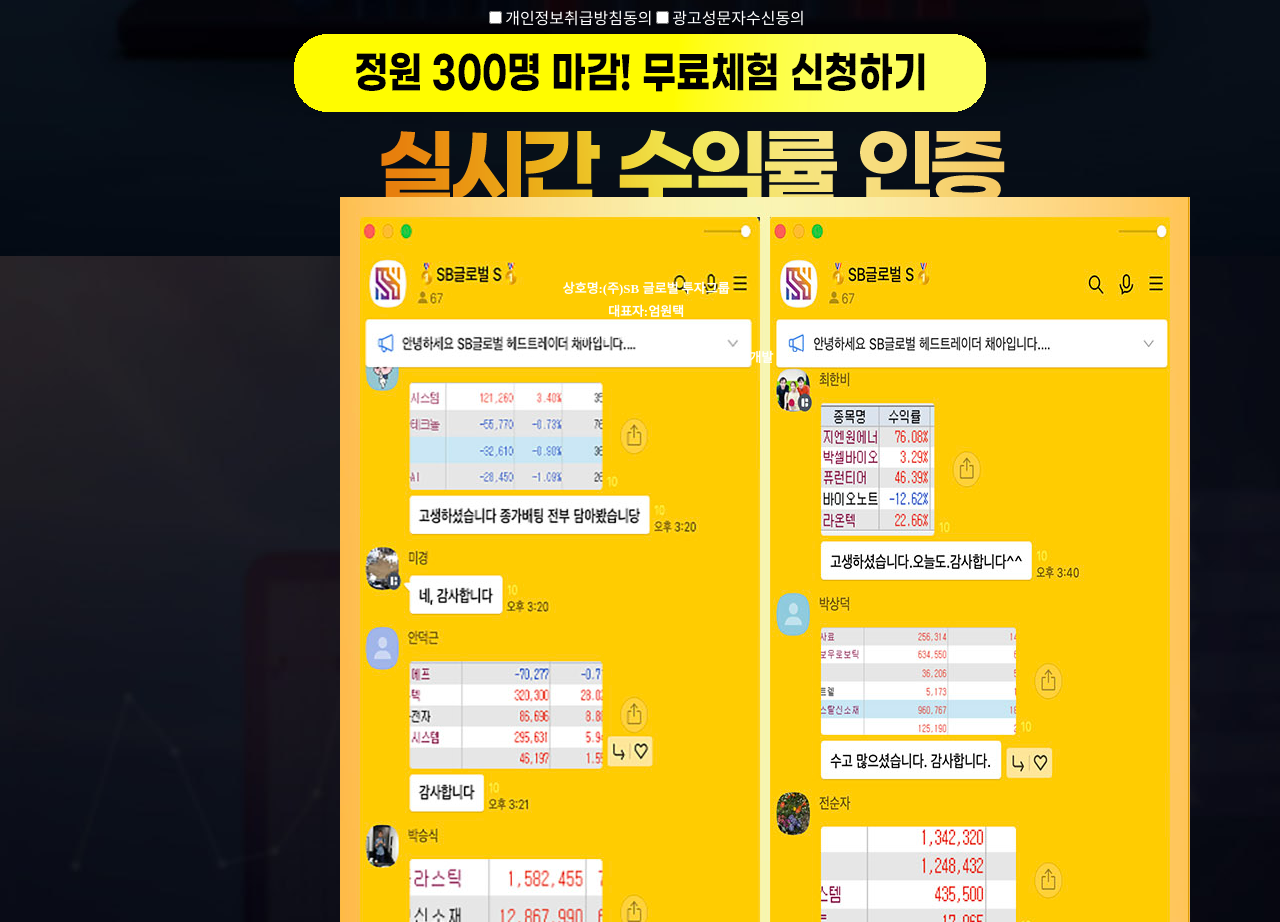
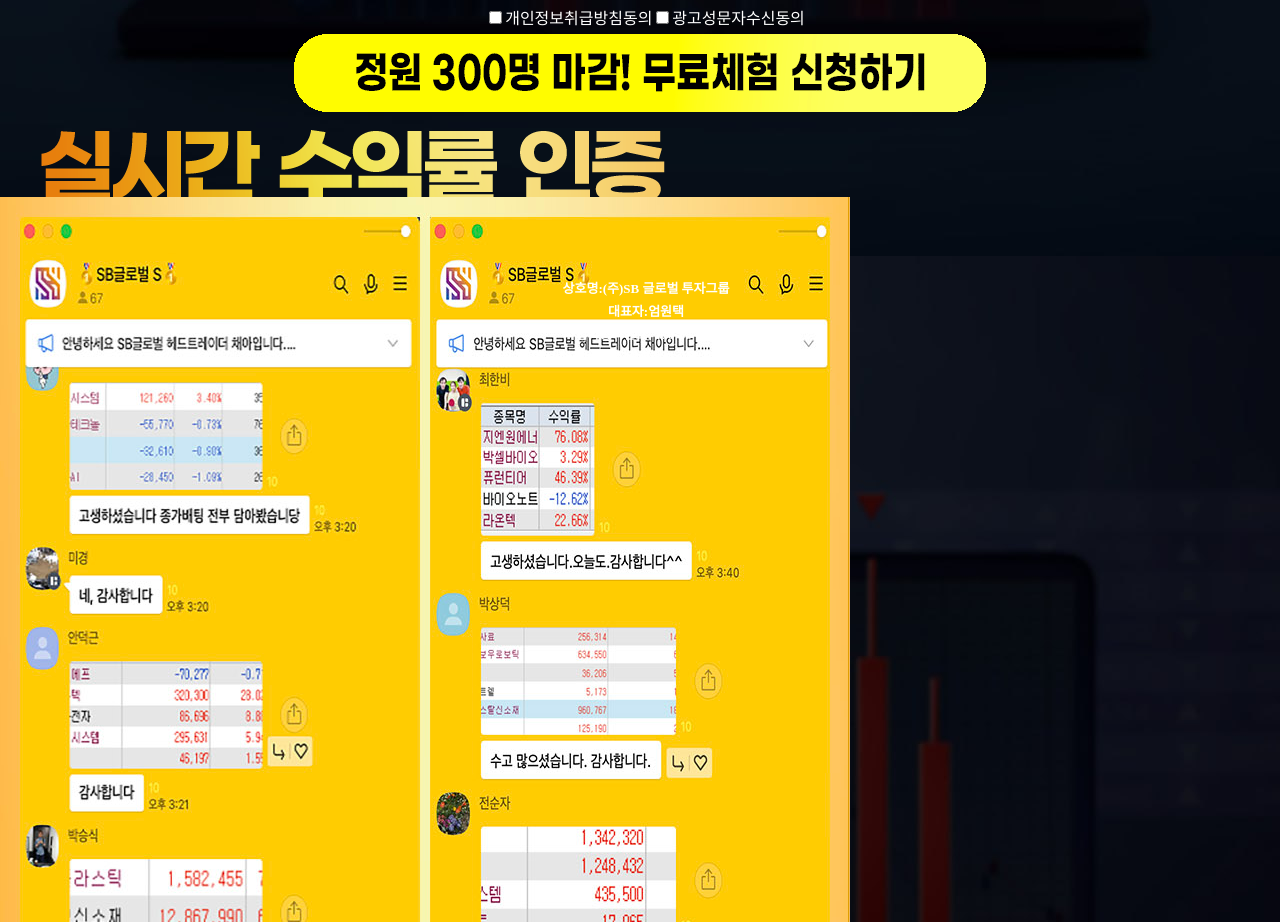
Before and after one commit to euntti/newstest, a React (Create React App) app: page / in a window 1280 px wide. Shown: the part 944-1866 px from the top of the page. Built offline with nearby package versions, Linux system fonts and the light colour scheme; no server answers.

Commit message:
크기변경

```diff
--- a/src/Main.js
+++ b/src/Main.js
@@ -391,7 +391,7 @@ function App() {
             </div>
           </div>
         </Slider>
-      <div style={{ display: 'flex', justifyContent: 'center', alignItems: 'center' }}>
+      <div style={{ width:"400px" , justifyContent: 'center', alignItems: 'center' }}>
       <div className="midprofit">
         <div className="profit">
         <img
```
